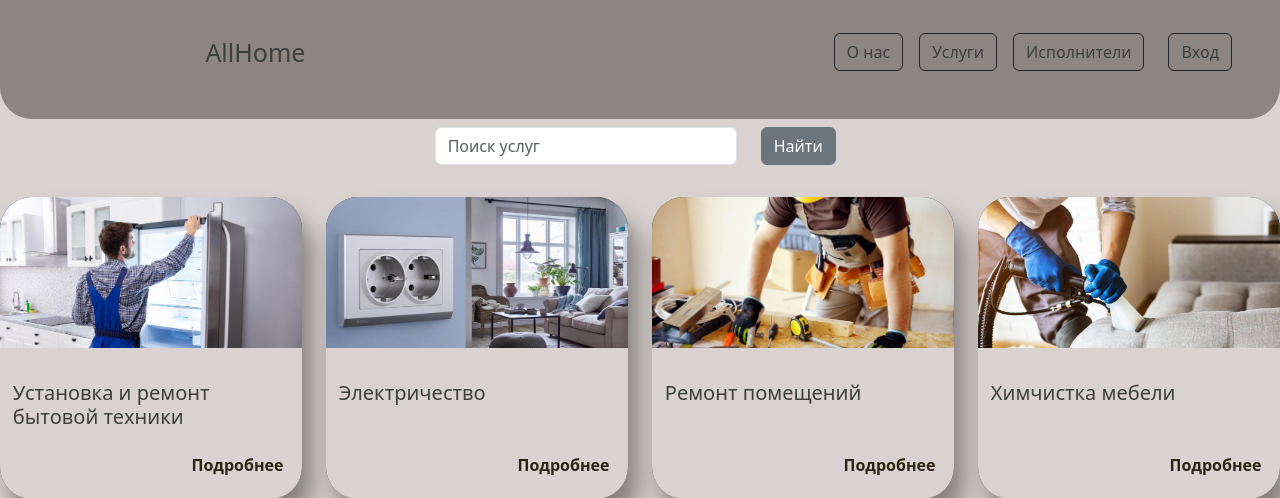
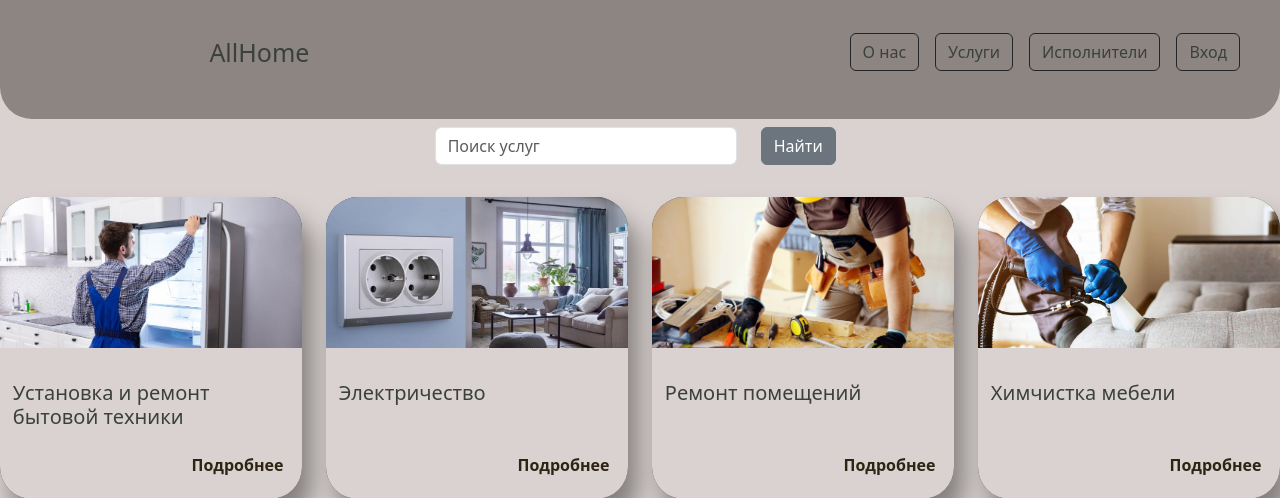
Before and after one commit to Konstantinn11/AllHome, a Django app: page /catalog/ in a window 1280 px wide. Shown: the top 498 px of the page. Run offline with Django 5.2, Linux system fonts and the light colour scheme; data comes from the database, SQL or seed files in the repository; both versions use the stored data as it was after the commit.

Commit message:
That's all tochno vse!

```diff
--- a/templates/navbar.html
+++ b/templates/navbar.html
@@ -49,7 +49,7 @@
         <a class="btn btn-dark btn-navbar" href="{% url 'masters' %}">Исполнители</a>
         <a class="btn btn-dark btn-navbar" href="{% url 'logout' %}">Выход</a>
     {% else %}
-        <a class="btn btn-dark" style="margin-right: 1em; margin-left: 1em; background-color: #8C8581; color: inherit" href="{% url 'login' %}">Вход</a>
+        <a class="btn btn-dark btn-navbar" href="{% url 'login' %}">Вход</a>
     {% endif %}
 </div>
 
```
Also changed, not shown: db.sqlite3.
